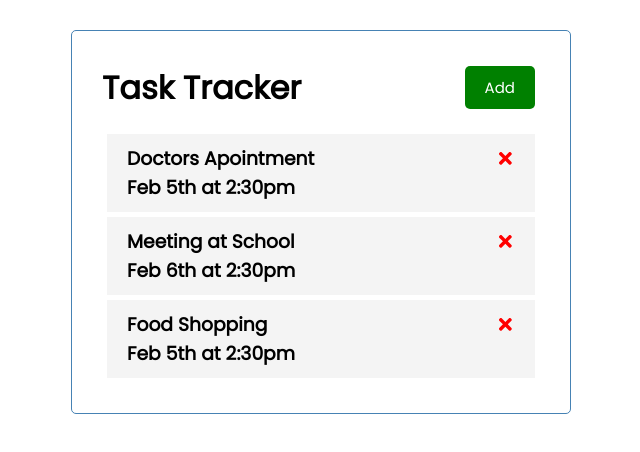
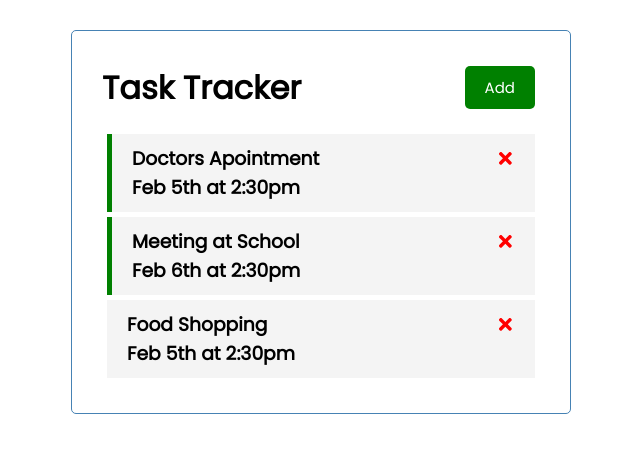
Before and after one commit to maniplek/Task-Tracker-React, a React (Create React App) app: page / in a window 1280 px wide. Shown: the top 452 px of the page, without its empty margins (319-959 px from the left). Built offline with nearby package versions, Linux system fonts and the light colour scheme.

Commit message:
setting up reminder

```diff
--- a/src/App.js
+++ b/src/App.js
@@ -33,11 +33,21 @@
   setTasks(tasks.filter((task) => task.id !== id))
 }
 
+//Reminder
+const toggleReminder = (id) => {
+  setTasks(tasks   .map((task) => task.id === id
+  ? { ...task, reminder:
+  !task.reminder } : task
+  )
+  )
+}
 
   return (
     <div className="container">
       <Header />
-      {tasks.length > 0 ? <Tasks tasks={tasks} onDelete={deleteTask} /> : (
+      {tasks.length > 0 ? <Tasks tasks={tasks}
+      onDelete={deleteTask}
+      onToggle={toggleReminder} /> : (
         'No Task to Show')}
     </div>
   );
--- a/src/components/Task.js
+++ b/src/components/Task.js
@@ -1,8 +1,11 @@
 import { FaTimes } from 'react-icons/fa'
 
-const Task = ({task, onDelete}) => {
+const Task = ({task, onDelete, onToggle}) => {
   return(
-       <div className='task'>
+       <div className={`task ${task.reminder ?
+      'reminder' : ''}`}
+      onDoubleClick={() =>
+       onToggle(task.id)}>
            <h3>
              {task.text} <FaTimes style={{color:'red',
              cursor:'pointer'}} onClick={()=> onDelete(task.id)}
--- a/src/components/Tasks.js
+++ b/src/components/Tasks.js
@@ -1,11 +1,13 @@
 import Task from './Task'
 
-const Tasks = ({tasks, onDelete}) => {
+const Tasks = ({tasks, onDelete , onToggle}) => {
 
  return(
   <>
     {tasks.map((task)=> (
-    <Task key={task.id} task={task} onDelete={onDelete} />
+    <Task key={task.id} task={task}
+    onDelete={onDelete}
+    onToggle={onToggle} />
     ))}
   </>
   ) ;
```
